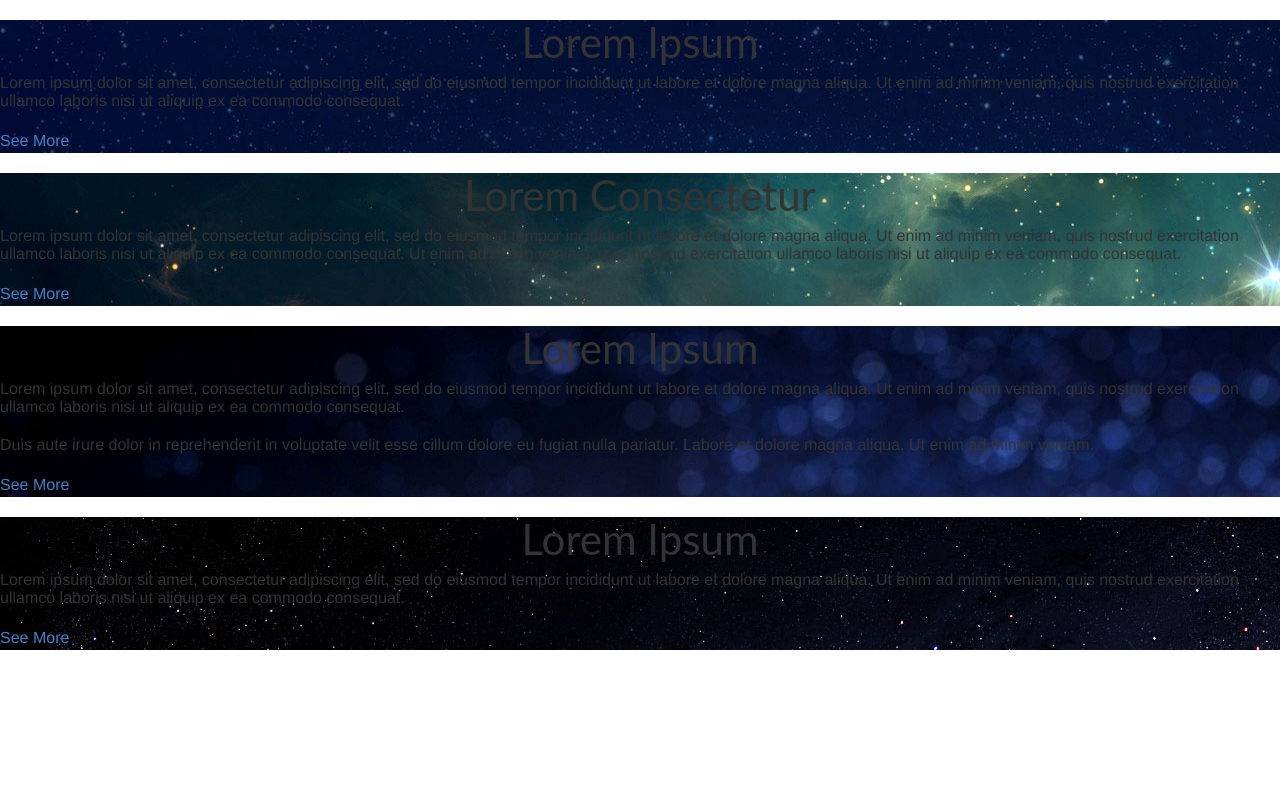
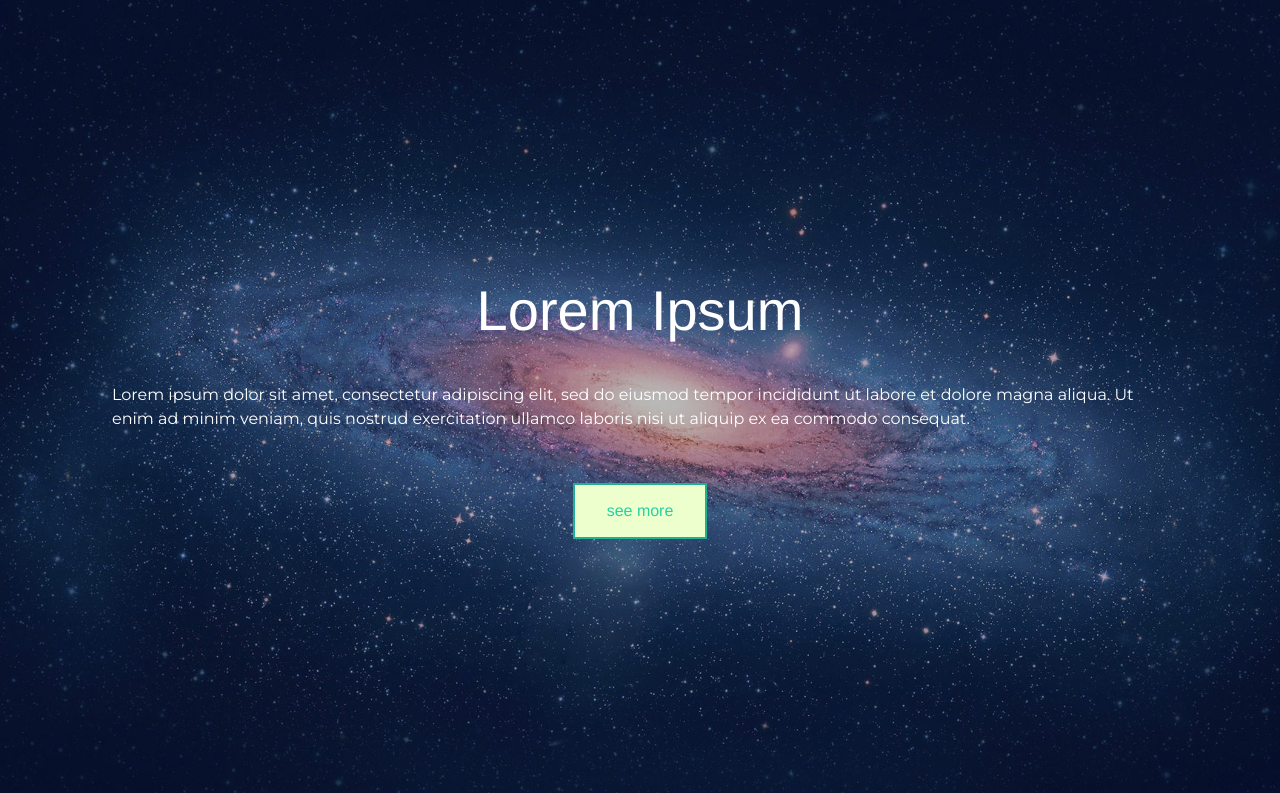
Before and after one commit to glen03xs/test-project--front-end-services, a website: page index.html in a window 1280 px wide. Shown: the top 793 px of the page. Drawn offline with Linux system fonts and the light colour scheme; a web font is replaced by a local one.

Commit message:
Done with css. Will work on the slider next

```diff
--- a/css/sass/base/_base.scss
+++ b/css/sass/base/_base.scss
@@ -12,6 +12,12 @@ body {
     text-shadow: 1px 1px 1px rgba(0,0,0,0.004);
 	color: $color-text;
     font: #{$base-font-size}/#{$baseline} $font-1;
+}
+
+body,
+html {
+	height: 100%;
+	margin: 0;
 }
 
 
@@ -65,7 +71,8 @@ h6 {
 
 p {
     margin-bottom: 1.25em;
-    line-height: 1.10em;
+	line-height: 1.10em;
+	font-family: $font-2;
 }
 
 /** Link **/
--- a/css/sass/layout/_homepage.scss
+++ b/css/sass/layout/_homepage.scss
@@ -1,18 +1,72 @@
-// Welcome Area
-.welcome-area {
-    background: url(../img/welcome-bg-placeholder.jpg);
-    height: 658px;
-    background-position: 0% 0px;
+/*--------------------------------------------------------------------------------------/*
+ Homepage
+/*--------------------------------------------------------------------------------------*/
+/*-------------- Slider --------------*/
+
+.slider, .slides {
+    height: 100%;
 }
 
-.welcome-table {
-    display: table;
-    width: 100%;
+.slide {
+    background-position: center;
+    background-repeat: no-repeat;
+    background-size: cover;
+    display: flex;
+    flex-direction: column;
     height: 100%;
-    text-align: center;
+    justify-content: center;
+    padding: 0 7em;
+    position: relative;
+    z-index: 1;
+
+    &:after {
+        position: absolute;
+        content: "";
+        top: 0;
+        left: 0;
+        width: 100%;
+        height: 100%;
+        background: rgb(22, 22, 22);
+        opacity: .30;
+        -ms-filter: "progid:DXImageTransform.Microsoft.Alpha(Opacity=15)";
+        z-index: -1;
+    }
+
+    &__title, p {
+        color: $color-text-light;
+    }
+
+    &__title {
+        font-size: 3.5rem;
+        line-height: 3.75rem;
+        margin-bottom: .75em;
+    }
+
+    p {
+        line-height: 1.5rem;
+        font-size: 1rem;
+    }
+
+    .cta {
+        margin-top: 2em;
+        text-align: center;
+
+        &__button {
+            background: $color-2;
+            border: 2px solid $color-3;
+            border-radius: 0;
+            color: $color-1;
+            display: inline-block;
+            font-family: $font-1;
+            font-size: 16px;
+            padding: 14px 32px;
+            text-transform: lowercase;
+
+            &:hover {
+                background: $color-1;
+                border-color: $color-2;
+                color: $color-2;
+            }
+        }
+    }
 }
-
-.welcome-cell {
-    display: table-cell;
-    vertical-align: middle;
-}
--- a/css/sass/utilities/_settings.scss
+++ b/css/sass/utilities/_settings.scss
@@ -4,8 +4,8 @@
 
  /*-------------- Typography --------------*/
 $base-font-size: 16px;
-$font-1: "Lato", Helvetica, Arial, sans-serif;
-$font-2: "Noto Sans", Helvetica, serif;
+$font-1: 'Droid Serif', Helvetica, Arial, sans-serif;
+$font-2: 'Montserrat', Helvetica, serif;
 
 $baseline: $base-font-size * 1.5;
 
@@ -15,12 +15,13 @@ $color-link: #4183c4;
 $color-link-hover: #333;
 
 $color-text: #333;
-$color-light-text: #777;
+$color-text-light: #fff;
 
 $color-hr: #eee;
 
-$color-1:#4183c4;
-$color-2:#Efefef;
+$color-1:#26d1a4;
+$color-2:#ecffcc;
+$color-3: #20b190;
 
 $color-validation-error: red;
 $color-validation-sucsess: green;
--- a/index.html
+++ b/index.html
@@ -26,30 +26,30 @@
                 <div class="owl-slide slide" style="background-image: url(./img/slide-1.jpg);">
                     <h2 class="slide__title text-center">Lorem Ipsum</h2>
                     <p>Lorem ipsum dolor sit amet, consectetur adipiscing elit, sed do eiusmod tempor incididunt ut labore et dolore magna aliqua. Ut enim ad minim veniam, quis nostrud exercitation ullamco laboris nisi ut aliquip ex ea commodo consequat.</p>
-                    <div class="cta__button">
-                        <a href="#" class="button">See More</a>
+                    <div class="cta">
+                        <a href="#" class="cta__button">See More</a>
                     </div>
                 </div> <!--end slide-->
                 <div class="owl-slide slide" style="background-image: url(./img/slide-2.jpg);">
                     <h2 class="slide__title text-center">Lorem Consectetur</h2>
                     <p>Lorem ipsum dolor sit amet, consectetur adipiscing elit, sed do eiusmod tempor incididunt ut labore et dolore magna aliqua. Ut enim ad minim veniam, quis nostrud exercitation ullamco laboris nisi ut aliquip ex ea commodo consequat. Ut enim ad minim veniam, quis nostrud exercitation ullamco laboris nisi ut aliquip ex ea commodo consequat.</p>
-                    <div class="cta__button">
-                        <a href="#" class="button">See More</a>
+                    <div class="cta">
+                        <a href="#" class="cta__button">See More</a>
                     </div>
                 </div> <!--end slide-->
                 <div class="owl-slide slide" style="background-image: url(./img/slide-3.jpg);">
                     <h2 class="slide__title text-center">Lorem Ipsum</h2>
                     <p>Lorem ipsum dolor sit amet, consectetur adipiscing elit, sed do eiusmod tempor incididunt ut labore et dolore magna aliqua. Ut enim ad minim veniam, quis nostrud exercitation ullamco laboris nisi ut aliquip ex ea commodo consequat.</p>
                     <p>Duis aute irure dolor in reprehenderit in voluptate velit esse cillum dolore eu fugiat nulla pariatur. Labore et dolore magna aliqua. Ut enim ad minim veniam.</p>
-                    <div class="cta__button">
-                        <a href="#" class="button">See More</a>
+                    <div class="cta">
+                        <a href="#" class="cta__button">See More</a>
                     </div>
                 </div> <!--end slide-->
                 <div class="owl-slide slide" style="background-image: url(./img/slide-4.jpg);">
                     <h2 class="slide__title text-center">Lorem Ipsum</h2>
                     <p>Lorem ipsum dolor sit amet, consectetur adipiscing elit, sed do eiusmod tempor incididunt ut labore et dolore magna aliqua. Ut enim ad minim veniam, quis nostrud exercitation ullamco laboris nisi ut aliquip ex ea commodo consequat.</p>
-                    <div class="cta__button">
-                        <a href="#" class="button">See More</a>
+                    <div class="cta">
+                        <a href="#" class="cta__button">See More</a>
                     </div>
                 </div> <!--end slide-->
             </div> <!--end slides-->
```
Also changed, not shown: css/styles.css, 1 other file.
